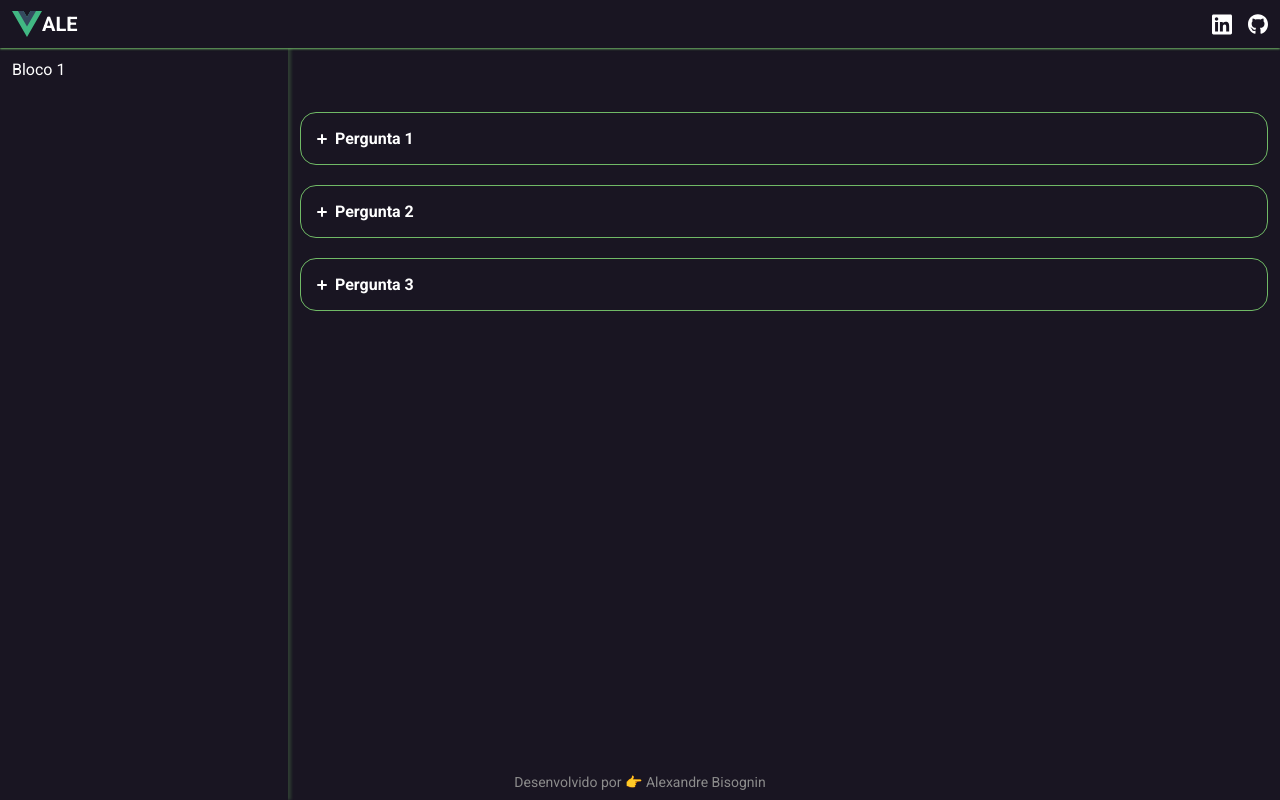
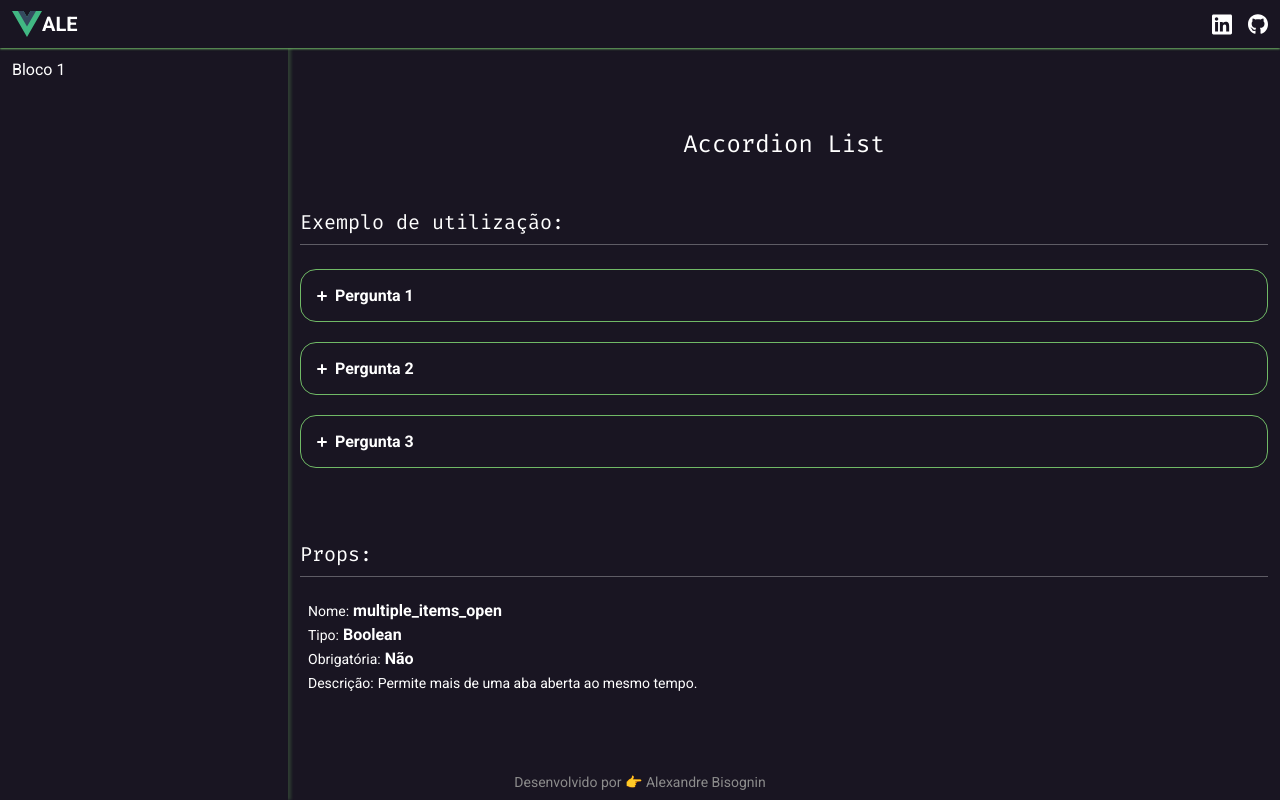
Before and after one commit to alexandre-fb/lib-vuejs, a Nuxt app: page /ui-components in a window 1280 px wide. Built offline with nearby package versions, Linux system fonts and the light colour scheme.

Commit message:
Fix: remove AccordionLint component and add SectionAccordion

```diff
--- a/pages/ui-components.vue
+++ b/pages/ui-components.vue
@@ -1,43 +1,21 @@
 <template>
-  <div class="flex flex-col grow mt-16 px-3">
-    <!-- title -->
-    <section class="flex justify-center">
-      <!-- <h2 class="text-2xl font-fira">UI Components</h2> -->
-    </section>
-
-    <!-- content -->
-    <section>
-      <AccordionList
-        :multiple_items_open="false"
-        :data="AccordionListData"
-      />
-    </section>
+  <div class="flex flex-col grow">
+    <SectionAccordion section_id="accordion-list-section" />
   </div>
 </template>
 
 <script>
-import { ref } from "vue";
+//sections
+import SectionAccordion from "~/components/Sections/UiElements/SectionAccordion.vue";
 import AccordionList from "~/components/AccordionList.vue";
 export default {
-  components: { AccordionList },
+  components: {
+    SectionAccordion,
+    AccordionList
+  },
   setup() {
-    const AccordionListData = ref([
-          {
-            title: 'Pergunta 1',
-            content: 'Lorem ipsum dolor sit amet, consectetur adipiscing elit. Quisque commodo ex a bibendum pulvinar. In vestibulum mattis condimentum Curabitur scelerisque auctor mollis. Lorem ipsum dolor sit amet, consectetur adipiscing elit.',
-          },
-          {
-            title: 'Pergunta 2',
-            content: 'Lorem ipsum dolor sit amet, consectetur adipiscing elit. Quisque commodo ex a bibendum pulvinar. In vestibulum mattis condimentum Curabitur scelerisque auctor mollis. Lorem ipsum dolor sit amet, consectetur adipiscing elit. Quisque commodo ex a bibendum pulvinar. In vestibulum mattis condimentum Curabitur scelerisque auctor mollis.',
-          },
-          {
-            title: 'Pergunta 3',
-            content: 'Lorem ipsum dolor sit amet, consectetur adipiscing elit. Quisque commodo ex a bibendum pulvinar. In vestibulum mattis condimentum Curabitur scelerisque auctor mollis. Lorem ipsum dolor sit amet, consectetur adipiscing elit. Quisque commodo ex a bibendum pulvinar. In vestibulum mattis condimentum Curabitur scelerisque auctor mollis. Lorem ipsum dolor sit amet, consectetur adipiscing elit. Quisque commodo ex a bibendum pulvinar. In vestibulum mattis condimentum Curabitur scelerisque auctor mollis.',
-          },
-        ])
 
     return {
-      AccordionListData
     }
   }
 };
```
